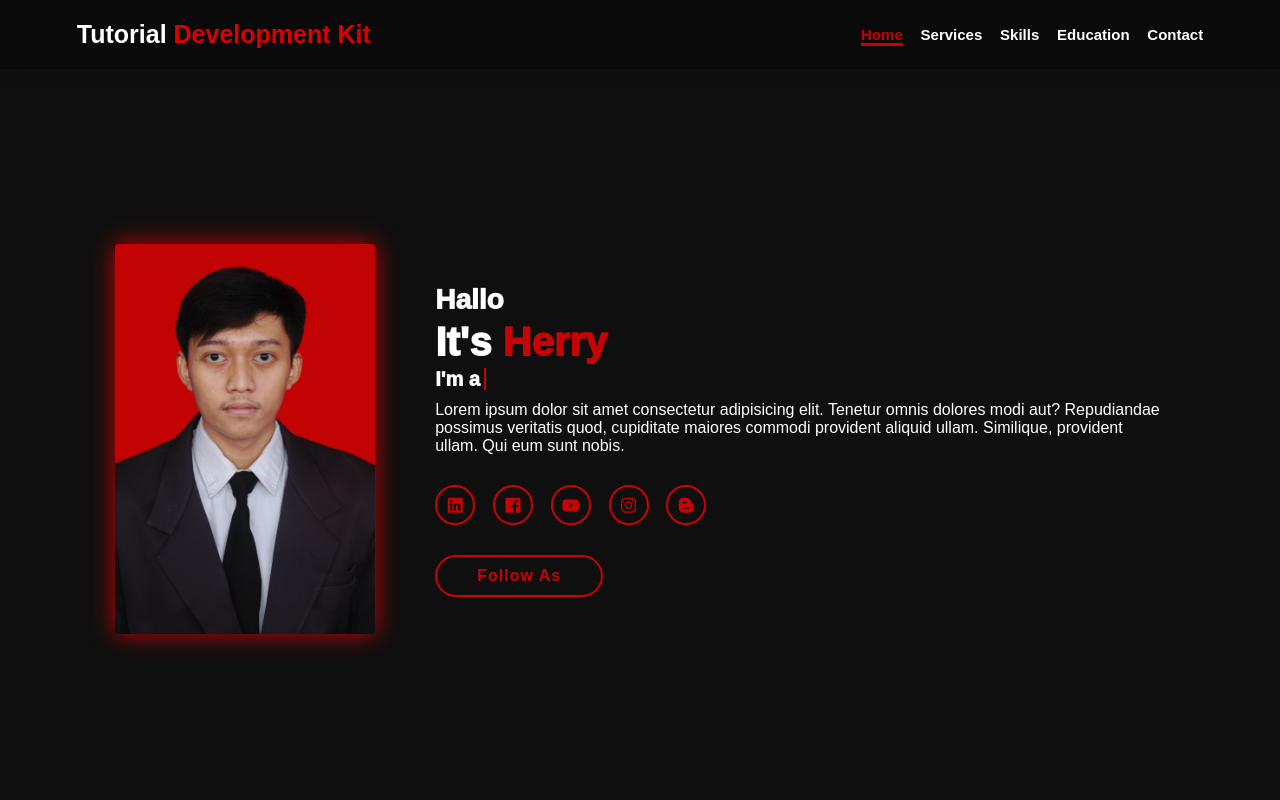
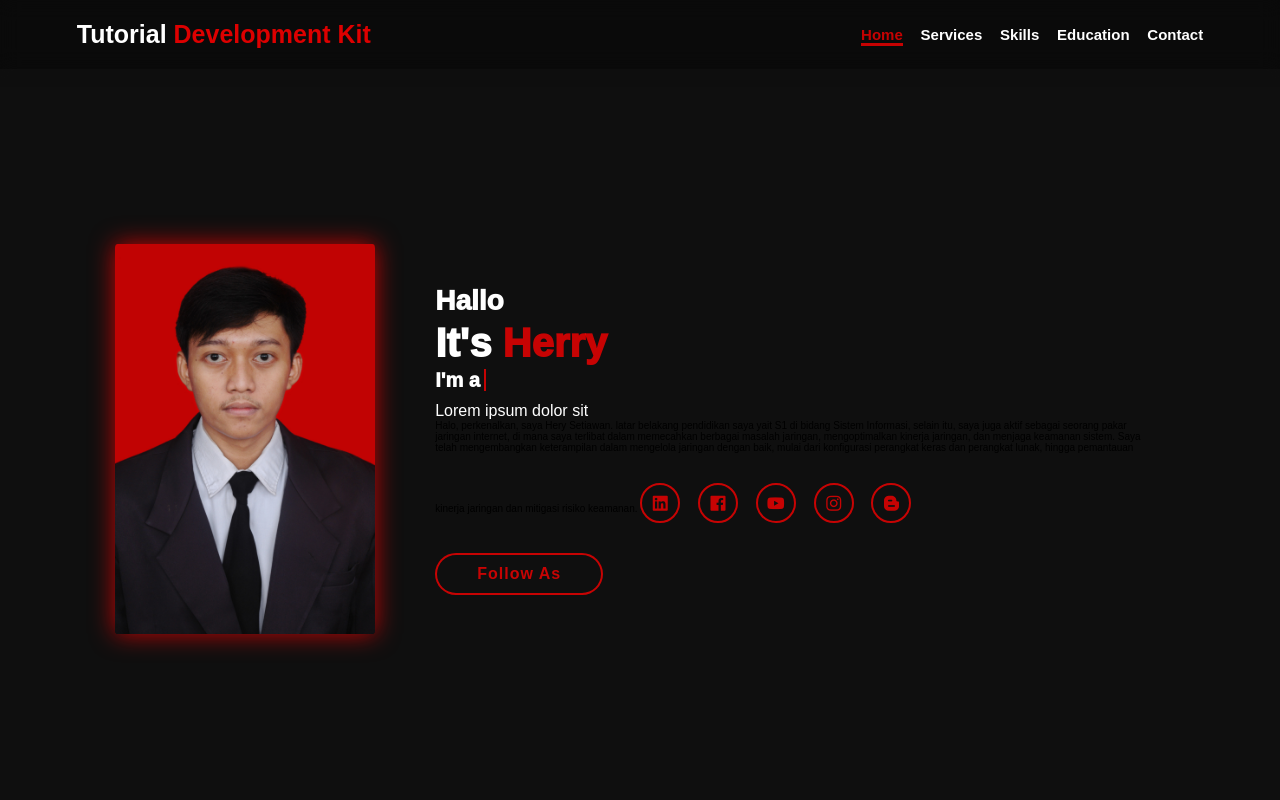
Before and after one commit to herinoc/herinoc.github.io, a plain HTML site: page index.html in a window 1280 px wide. Shown: the top 800 px of the page. Drawn offline with nearby package versions, Linux system fonts and the light colour scheme.

Commit message:
Update index.html

```diff
--- a/index.html
+++ b/index.html
@@ -36,8 +36,8 @@
         <h3 class="text-animation">
             I'm a <span></span>
         </h3>
-        <p>Lorem ipsum dolor sit amet consectetur adipisicing elit. Tenetur omnis dolores modi aut? Repudiandae possimus veritatis quod, cupiditate maiores commodi provident aliquid ullam. Similique, provident ullam. Qui eum sunt nobis.</p>
-        <div class="sosialmedia-icons">
+        <p>Lorem ipsum dolor sit </p>
+        <div class="sosialmedia-icons">Halo, perkenalkan, saya Hery Setiawan. latar belakang pendidikan saya yait S1 di bidang Sistem Informasi, selain itu, saya juga aktif sebagai seorang pakar jaringan internet, di mana saya terlibat dalam memecahkan berbagai masalah jaringan, mengoptimalkan kinerja jaringan, dan menjaga keamanan sistem. Saya telah mengembangkan keterampilan dalam mengelola jaringan dengan baik, mulai dari konfigurasi perangkat keras dan perangkat lunak, hingga pemantauan kinerja jaringan dan mitigasi risiko keamanan.
             <a href="https://www.linkedin.com/in/hery-setiawan-0241b6296"><i class='bx bxl-linkedin-square' ></i></a>
             <a href="https://www.facebook.com/DaiTenshiDXD/"><i class='bx bxl-facebook-square'></i></a>
             <a href="https://youtube.com/@tutorku12"><i class='bx bxl-youtube' ></i></a>
```
